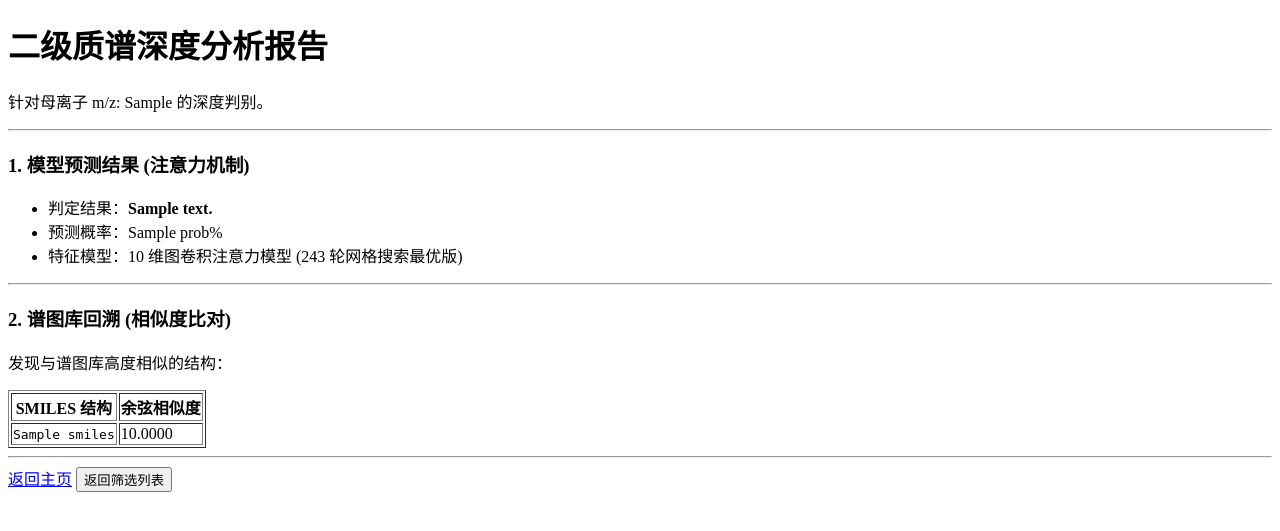
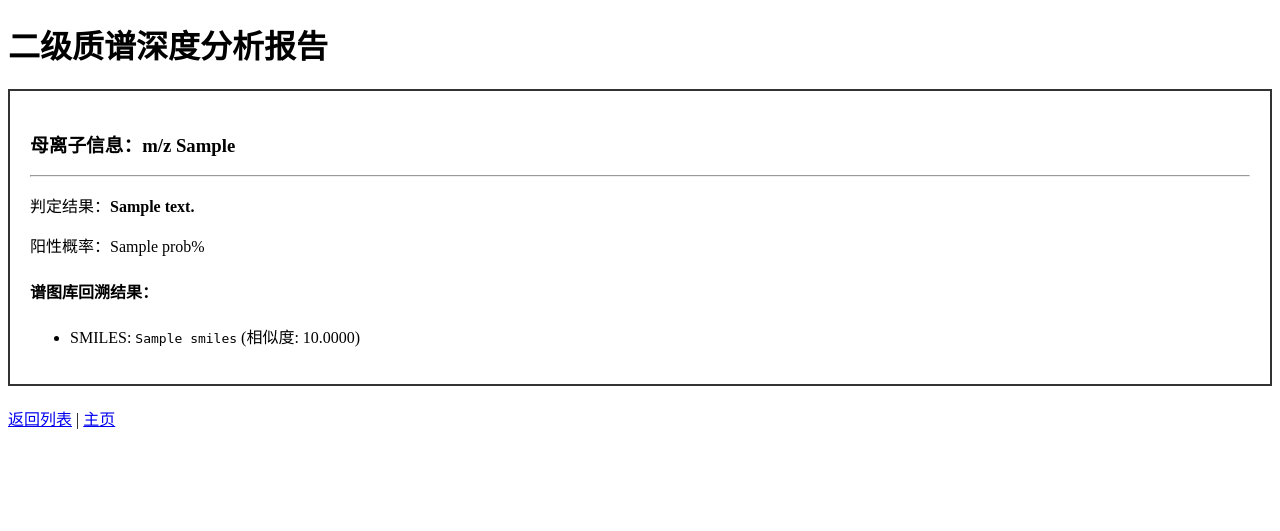
Before and after one commit to Molyleaf/ms-detection-app, a Flask app: template templates/results_ms2.html in a window 1280 px wide. Shown: the top 531 px of the page. Run offline with Flask 3, Linux system fonts and the light colour scheme; the template is opened without the code that fills it: most values are stand-ins (such as "Sample title", 1, 10 or a date in 2020).

Commit message:
优化并重构二级质谱分析流程及前端展示逻辑： 1. 精简 `results_ms2.html` 模板结构，统一样式并提升可读性； 2. 优化 MS2 数据处理逻辑：增加动态归一化与旁路机制，完善谱图库回溯流程； 3. 统一 MS1 和 MS2 界面交互风格，改进表单与节点数据渲染； 4. 更新 Flask 路由与数据接口，提升代码易读性及功能扩展性。

```diff
--- a/app.py
+++ b/app.py
@@ -24,52 +24,55 @@ app.config['MAX_CONTENT_LENGTH'] = 16 * 1024 * 1024
 RISK_MATCHER = RiskMatcher('data_processed/risk_db.joblib')
 # 阳性谱图回溯匹配器
 SPEC_MATCHER = SpectrumMatcher('data_processed/spectrum_db.joblib')
-# ONNX 推理分类器 (替代原有 TensorFlow 模型)
+# ONNX 推理分类器
 CLASSIFIER = MS2Classifier('models/model.onnx', 'data_processed/stats.joblib')
 
 @app.route('/')
 def index():
+    """渲染首页上传界面"""
     return render_template('index.html')
 
 @app.route('/upload_ms1', methods=['POST'])
 def upload_ms1():
-    """处理一级质谱上传与预处理"""
+    """处理一级质谱上传并渲染筛选结果页面"""
     if 'file' not in request.files:
-        return jsonify({'error': '未上传文件'}), 400
+        return "未上传文件", 400
 
     file = request.files['file']
     mode = request.form.get('mode', 'positive')
 
     if file.filename == '':
-        return jsonify({'error': '文件名为空'}), 400
+        return "文件名为空", 400
 
     try:
-        # 读取数据
+        # 读取上传的 Excel 数据
         df = pd.read_excel(file)
 
-        # 修复点：使用 fit_transform。
-        # 每次请求重新获取实例以确保针对当前文件进行正确的强度归一化拟合。
+        # 核心逻辑修复：使用 fit_transform 进行动态归一化
         ms1_pipeline = get_ms1_pipeline()
         df_clean = ms1_pipeline.fit_transform(df)
 
         # 风险库匹配
         results = RISK_MATCHER.match_ms1_peaks(df_clean, mode=mode)
 
-        return jsonify(results.to_dict(orient='records'))
+        # 将结果转换为字典列表，供 results_ms1.html 中的 Jinja2 循环渲染
+        peaks = results.to_dict(orient='records')
+
+        return render_template('results_ms1.html', peaks=peaks, mode=mode)
     except Exception as e:
         logger.error(f"处理 MS1 失败: {e}")
-        return jsonify({'error': str(e)}), 500
+        return f"处理失败: {str(e)}", 500
 
-@app.route('/predict_ms2', methods=['POST'])
-def predict_ms2():
-    """执行二级质谱 ONNX 推理与库回溯"""
+@app.route('/analyze_ms2', methods=['POST'])
+def analyze_ms2():
+    """执行二级质谱深度分析报告渲染"""
     ms2_data = request.form.get('ms2_data')
     parent_mz = float(request.form.get('parent_mz', 0))
     risk_level = request.form.get('risk_level', 'Safe')
     matched_mass = float(request.form.get('matched_mass', 0))
 
     if not ms2_data:
-        return jsonify({'error': '无数据'}), 400
+        return "二级质谱谱图数据为空", 400
 
     # 1. 尝试触发 Risk0 快速旁路逻辑 (对齐 qlc.ipynb)
     is_risk0_positive = CLASSIFIER.check_risk0_bypass(risk_level, parent_mz, matched_mass)
@@ -81,27 +84,31 @@ def predict_ms2():
         probs, preds = CLASSIFIER.predict([ms2_data])
         prob, pred = probs[0], preds[0]
 
+    # 获取风险描述和 CSS 类 (danger/warning/success)
     risk_text, risk_class = CLASSIFIER.get_risk_label(prob)
 
     # 3. 阳性结果进行库回溯相似度匹配
     library_matches = []
     if pred == 1:
         try:
-            peaks = [p.split(':') for p in ms2_data.replace(';', ',').split(',') if ':' in p]
+            # 解析 mz:intensity 字符串
+            peaks_raw = [p.split(':') for p in ms2_data.replace(';', ',').split(',') if ':' in p]
             spec_obj = {
-                'mz': np.array([float(p[0]) for p in peaks]),
-                'intensities': np.array([float(p[1]) for p in peaks])
+                'mz': np.array([float(p[0]) for p in peaks_raw]),
+                'intensities': np.array([float(p[1]) for p in peaks_raw])
             }
             library_matches = SPEC_MATCHER.match(spec_obj)
         except Exception as e:
-            logger.warning(f"相似度匹配失败: {e}")
+            logger.warning(f"谱图库匹配失败: {e}")
 
-    return jsonify({
-        'prob': round(float(prob), 4),
-        'risk_text': risk_text,
-        'risk_class': risk_class,
-        'matches': library_matches
-    })
+    # 4. 渲染分析报告页面，传递 Jinja2 替换变量
+    return render_template('results_ms2.html',
+                           parent_mz=parent_mz,
+                           prob=round(float(prob) * 100, 2), # 页面显示百分制
+                           risk_text=risk_text,
+                           risk_class=risk_class,
+                           matches=library_matches)
 
 if __name__ == '__main__':
+    # 默认运行在 5000 端口，与 Dockerfile 保持一致
     app.run(host='0.0.0.0', port=5000)
--- a/templates/results_ms2.html
+++ b/templates/results_ms2.html
@@ -2,46 +2,33 @@
 <html lang="zh-CN">
 <head>
   <meta charset="UTF-8">
-  <title>二级质谱深度分析结果</title>
+  <title>分析报告</title>
+  <style>
+    .danger { color: #d9534f; }
+    .warning { color: #f0ad4e; }
+    .success { color: #5cb85c; }
+    .report-box { border: 2px solid #333; padding: 20px; margin: 20px 0; }
+  </style>
 </head>
 <body>
 <h1>二级质谱深度分析报告</h1>
-<p>针对母离子 m/z: {{ parent_mz }} 的深度判别。</p>
+<div class="report-box">
+  <h3>母离子信息：m/z {{ parent_mz }}</h3>
+  <hr>
+  <p>判定结果：<strong class="{{ risk_class }}">{{ risk_text }}</strong></p>
+  <p>阳性概率：{{ prob }}%</p>
 
-<hr>
-<h3>1. 模型预测结果 (注意力机制)</h3>
-<ul>
-  <li>判定结果：<strong class="{{ risk_class }}">{{ risk_text }}</strong></li>
-  <li>预测概率：{{ prob }}%</li>
-  <li>特征模型：10 维图卷积注意力模型 (243 轮网格搜索最优版)</li>
-</ul>
-
-<hr>
-<h3>2. 谱图库回溯 (相似度比对)</h3>
-{% if matches %}
-<p>发现与谱图库高度相似的结构：</p>
-<table border="1">
-  <thead>
-  <tr>
-    <th>SMILES 结构</th>
-    <th>余弦相似度</th>
-  </tr>
-  </thead>
-  <tbody>
-  {% for match in matches %}
-  <tr>
-    <td><code>{{ match.smiles }}</code></td>
-    <td>{{ "%.4f"|format(match.score) }}</td>
-  </tr>
-  {% endfor %}
-  </tbody>
-</table>
-{% else %}
-<p>未在已知谱图库中发现高相似度匹配（或判定为阴性样本）。</p>
-{% endif %}
-
-<hr>
-<a href="/">返回主页</a>
-<button onclick="window.history.back()">返回筛选列表</button>
+  {% if matches %}
+  <h4>谱图库回溯结果：</h4>
+  <ul>
+    {% for match in matches %}
+    <li>SMILES: <code>{{ match.smiles }}</code> (相似度: {{ "%.4f"|format(match.score) }})</li>
+    {% endfor %}
+  </ul>
+  {% else %}
+  <p><em>未在谱图库中发现高度相似的已知结构。</em></p>
+  {% endif %}
+</div>
+<a href="javascript:history.back()">返回列表</a> | <a href="/">主页</a>
 </body>
 </html>
```
Also changed, not shown: templates/results_ms1.html (+16 -20 lines).
